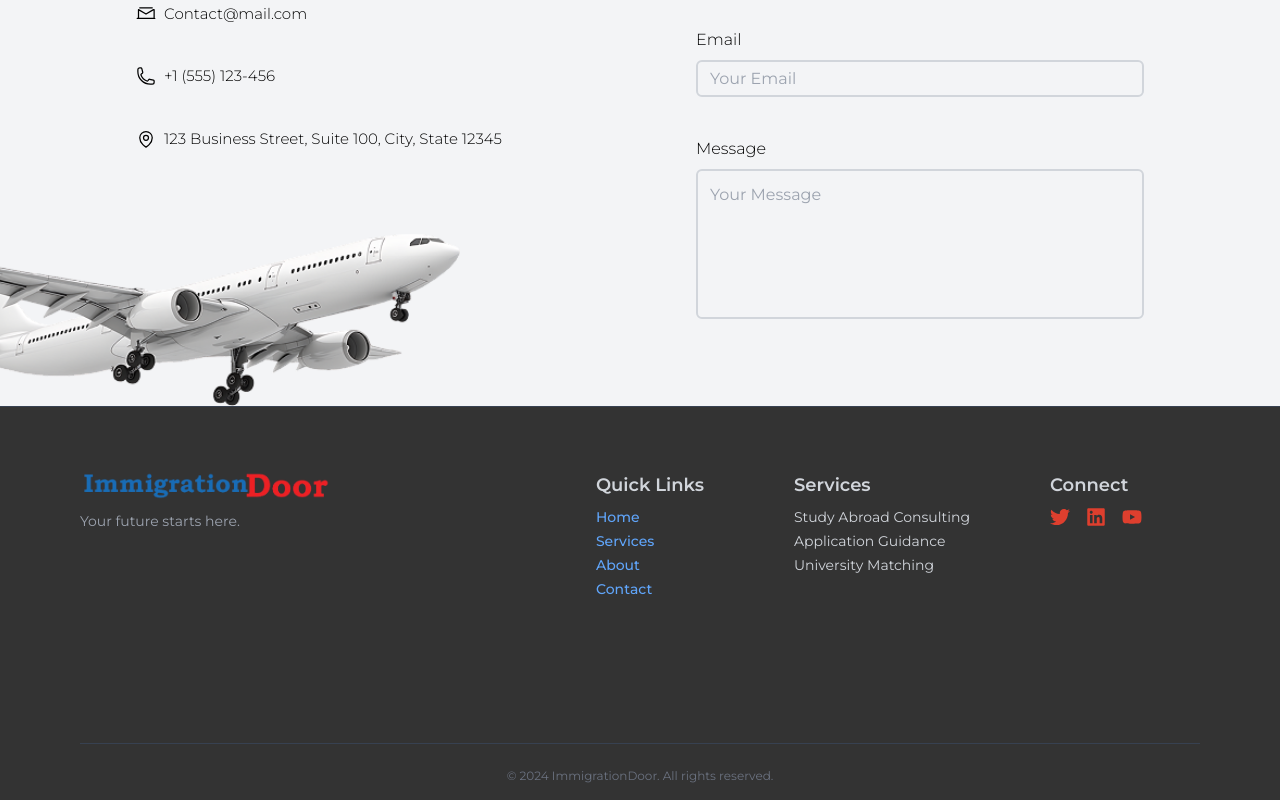
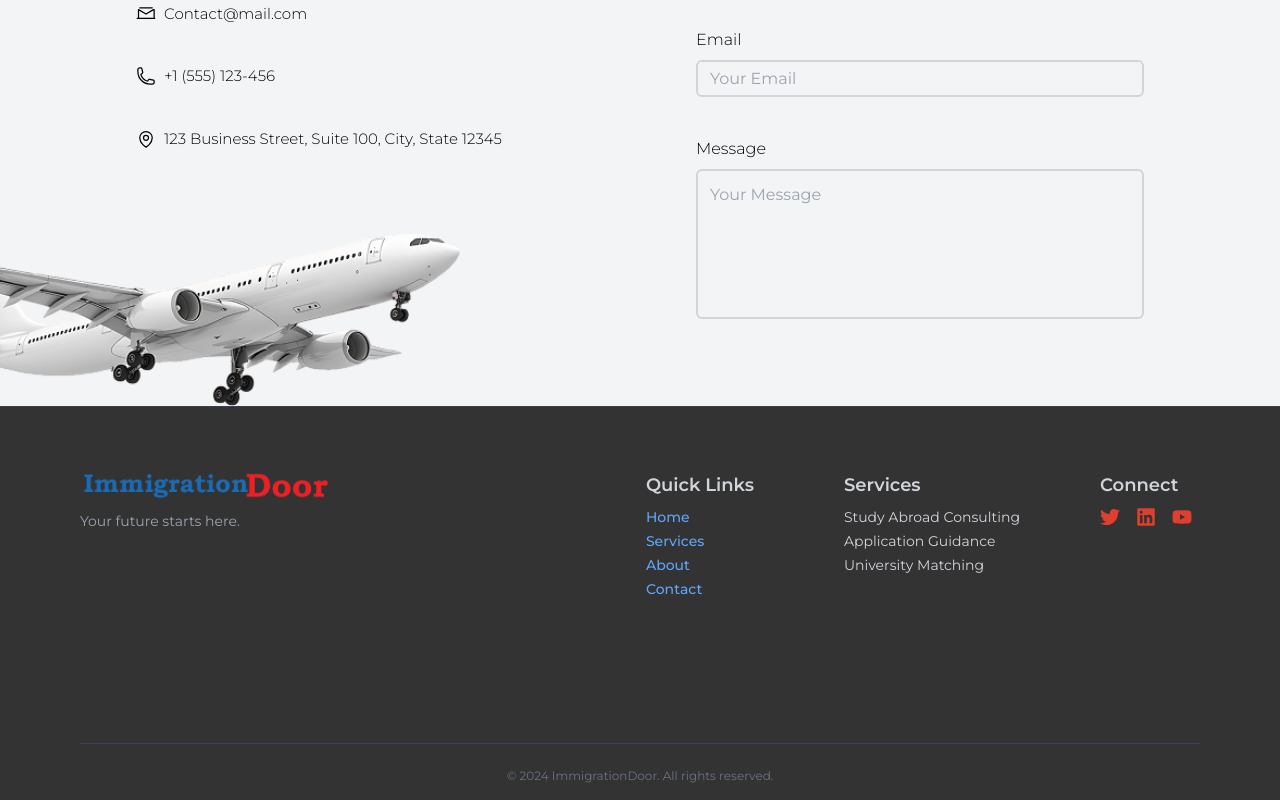
Before and after one commit to Aetthera/University-Admission-and-Immigration-Website, a React (Vite) app in the folder frontend/: page / in a window 1280 px wide. Shown: the part 4165-4965 px from the top of the page. Built offline with nearby package versions, Linux system fonts and the light colour scheme.

Commit message:
modified footer a bit.

```diff
--- a/frontend/src/components/Footer.jsx
+++ b/frontend/src/components/Footer.jsx
@@ -7,6 +7,7 @@ export default function Footer() {
     return (
         <footer className="w-full bg-[#333333] text-gray-300 pt-8 pb-4 border-t border-gray-700">
             <div className="max-w-6xl mx-auto px-4">
+
                 <div className="flex flex-wrap justify-between gap-x-12 pb-12 pt-8">
 
                     {/* logo + tagline */}
@@ -18,7 +19,7 @@ export default function Footer() {
 
                     </div>
 
-                    <div className="flex flex-row gap-12">
+                    <div className="flex flex-row justify-end gap-12 ">
                         {/* quick links */}
                         <div className="min-w-[150px]">
                             <h3 className="font-semibold mb-2 text-lg">Quick Links</h3>
@@ -42,7 +43,7 @@ export default function Footer() {
                         </div>
 
                         {/* socials */}
-                        <div className="min-w-[150px]">
+                        <div className="min-w-[100px]">
                             <h3 className="font-semibold mb-2 text-lg">Connect</h3>
                             <div className="flex space-x-4 text-xl">
                                 <a href="#" className="text-[#DE3F2E] hover:text-[#fff]"><FaTwitter /></a>
```
